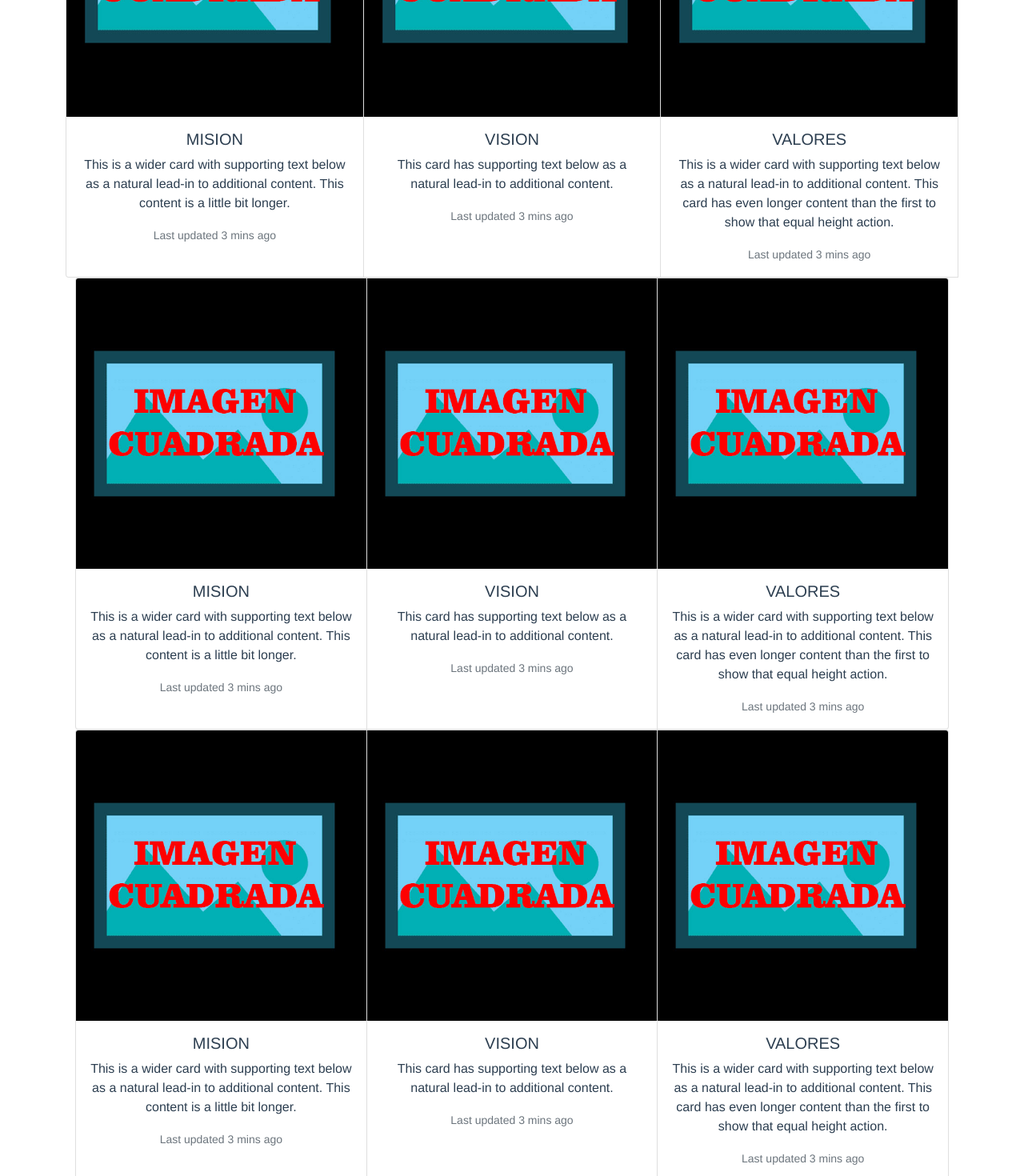
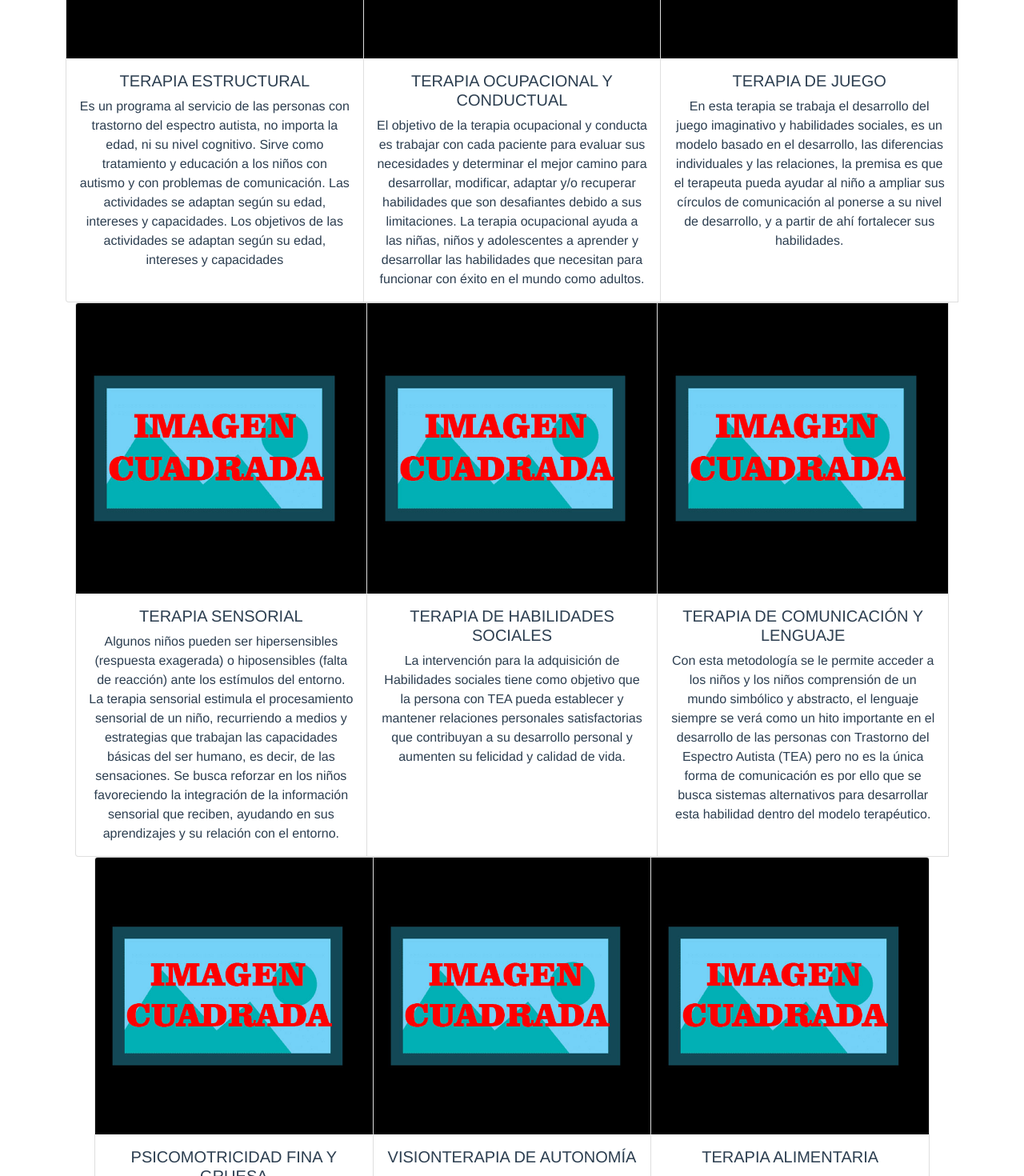
Before and after one commit to JulianARojasBernal/tinautismo, a Vue app: page /servicios in a window 1280 px wide. Shown: the part 1740-3210 px from the top of the page at 80% size. Built offline with nearby package versions, Linux system fonts and the light colour scheme.

Commit message:
Sprint 4 información

```diff
--- a/src/views/ConocenosView.vue
+++ b/src/views/ConocenosView.vue
@@ -8,7 +8,10 @@
           <img alt="Vue logo" src="../assets/maquetacionimgcuadrada.jpg">
         </div>
         <div class="col">
-          <p class="fs-2">"Sed ut perspiciatis unde omnis iste natus  error sit voluptatem accusantium doloremque laudantium, totam rem aperiam, eaque ipsa quae ab illo inventore veritatis et quasi architecto beatae vitae dicta sunt explicabo. Nemo enim ipsam voluptatem quia voluptas sit aspernatur aut odit aut fugit, sed quia consequuntur magni dolores eos qui ratione voluptatem sequi nesciunt. Neque porro quisquam est, qui dolorem ipsum quia dolor sit amet, consectetur, adipisci velit, sed quia non numquam eius modi tempora incidunt ut labore et dolore magnam aliquam quaerat voluptatem.
+          <p class="fs-3">
+            Nuestro movimiento inició en el año 2011 con la misión de transformar la vida de nuestro hijos y otros niños y adolescentes dentro del trastorno del espectro autista, teniendo un mismo enfoque en ayudar de la mejor manera posible y con una atención de calidad dentro de un programa integral, con metodologías únicas en su especie para tratar este padecimiento.
+
+            Finalmente el 30 de mayo del 2013 firmamos nuestros estatutos ante notario público y tres meses después fuimos reconocidos por la dependencia IJAS como una asociación sin fines de lucro y de asistencia social. Y así se cumplió nuestro sueño; el 6 de Noviembre 2013 abrimos el primer centro de Terapia Integral para Niños con Autismo ubicado en la calle Sierra Nevada #1551, Colonia Independencia, Guadalajara, Jalisco.
           </p>
         </div>
       </div>
@@ -16,7 +19,8 @@
       <br>
 
       <div class="col">
-        <p class="fs-2">"Sed ut perspiciatis unde omnis iste natus  error sit voluptatem accusantium doloremque laudantium, totam rem aperiam, eaque ipsa quae ab illo inventore veritatis et quasi architecto beatae vitae dicta sunt explicabo.
+        <p class="fs-3">
+          Somos una Asociación Civil que atiende a niños niñas y adolescentes con Trastorno del Espectro Autista (TEA), mediante terapias grupales e individuales, brindando así atención especializada. Apoya a los individuos para que estos puedan desarrollarse e integrarse en el medio social, familiar y escolar con el motivo de mejorar su calidad de vida.
         </p>
       </div>
     </div>
@@ -30,24 +34,27 @@
         <img src="../assets/maquetacionimgcuadrada.jpg" class="card-img-top" alt="...">
         <div class="card-body">
           <h5 class="card-title">MISION</h5>
-          <p class="card-text">This is a wider card with supporting text below as a natural lead-in to additional content. This content is a little bit longer.</p>
-          <p class="card-text"><small class="text-muted">Last updated 3 mins ago</small></p>
+          <p class="card-text">
+            Somos un centro de educación temprana que busca brindar un servicio de atención integral con calidad y calidez para niños y adolescentes con trastorno del espectro autista, de tal manera que puedan integrarse y desarrollarse lo más adecuadamente posible a su medio social, escolar y familiar. Siendo nuestro compromiso apoyar a las familias, así como concientizar y promover los derechos de las personas con autismo.
+          </p>
         </div>
       </div>
       <div class="card">
         <img src="../assets/maquetacionimgcuadrada.jpg" class="card-img-top" alt="...">
         <div class="card-body">
           <h5 class="card-title">VISION</h5>
-          <p class="card-text">This card has supporting text below as a natural lead-in to additional content.</p>
-          <p class="card-text"><small class="text-muted">Last updated 3 mins ago</small></p>
+          <p class="card-text">
+            Promover soluciones a niños, niñas y jóvenes con Trastorno del Espectro del Autismo, así como sus familias, hacerlas posibles a través de la concienciación, aceptación, promoción y apoyo de la sociedad hacia las personas con autismo. Avanzar e innovar en tratamientos terapéuticos para mejorar las afecciones relacionadas al diagnóstico. Ser un centro con calidad en sus servicios y personal con calidez humana. Posicionarnos como una institución de prestigio en Jalisco.
+          </p>
         </div>
       </div>
       <div class="card">
         <img src="../assets/maquetacionimgcuadrada.jpg" class="card-img-top" alt="...">
         <div class="card-body">
         <h5 class="card-title">VALORES</h5>
-        <p class="card-text">This is a wider card with supporting text below as a natural lead-in to additional content. This card has even longer content than the first to show that equal height action.</p>
-        <p class="card-text"><small class="text-muted">Last updated 3 mins ago</small></p>
+        <p class="card-text">
+          This is a wider card with supporting text below as a natural lead-in to additional content. This card has even longer content than the first to show that equal height action.
+        </p>
       </div>
     </div>
   </div>
--- a/src/views/InicioView.vue
+++ b/src/views/InicioView.vue
@@ -18,12 +18,14 @@
           <img alt="Vue logo" src="../assets/maquetacionimgcuadrada.jpg">
         </div>
         <div class="col">
-          <p class="fs-2">"Sed ut perspiciatis unde omnis iste natus  error sit voluptatem accusantium doloremque laudantium, totam rem aperiam, eaque ipsa quae ab illo inventore veritatis et quasi architecto beatae vitae dicta sunt explicabo. Nemo enim ipsam voluptatem quia voluptas sit aspernatur aut odit aut fugit, sed quia consequuntur magni dolores eos qui ratione voluptatem sequi nesciunt. Neque porro quisquam est, qui dolorem ipsum quia dolor sit amet, consectetur, adipisci velit, sed quia non numquam eius modi tempora incidunt ut labore et dolore magnam aliquam quaerat voluptatem.
+          <p class="fs-3">Somos una asociación civil que atiende a niños, niñas y adolescentes con Trastorno del Espectro Autista (TEA) mediante terapias grupales e individuales, brindando así atención especializada. <br>
+            Apoya a niños, niñas y jóvenes con autismo para que puedan integrarse al medio social, familiar y escolar con el objetivo de mejorar su calidad de vida.
           </p>
         </div>
       </div>
     </div>
-
+<br>
+<br>
     <div id="carouselExampleSlidesOnly" class="carousel slide" data-bs-ride="carousel">
       <div class="carousel-inner">
         <div class="carousel-item active">
--- a/src/views/ServiciosView.vue
+++ b/src/views/ServiciosView.vue
@@ -3,48 +3,91 @@
     <div class="row">
       <div class="row">
         <div class="home">
-          <img alt="Vue logo" src="../assets/maquetacionbanber.jpg">
-          <br>
-          <br>
-          <br>
+          <img alt="Vue logo" src="../assets/maquetacionbanber.jpg" />
+          <br />
+          <br />
+          <br />
         </div>
 
-        <h1> SERVICIOS </h1>
-        <h3> AMAMOS LO QUE HACEMOS </h3>
+        <h1>SERVICIOS</h1>
+        <h3>AMAMOS LO QUE HACEMOS</h3>
+        <br />
+        <br />
+        <br />
+        <br />
+        <h2>NUESTRAS METODOLOGÍAS</h2>
 
-        <p class="fs-2">"Sed ut perspiciatis unde omnis iste natus  error sit voluptatem accusantium doloremque laudantium, totam rem aperiam, eaque ipsa quae ab illo inventore veritatis et quasi architecto beatae vitae dicta sunt explicabo. Nemo enim ipsam voluptatem quia voluptas sit aspernatur aut odit aut fugit, sed quia consequuntur magni dolores eos qui ratione voluptatem sequi nesciunt. Neque porro quisquam est, qui dolorem ipsum quia dolor sit amet, consectetur, adipisci velit, sed quia non numquam eius modi tempora incidunt ut labore et dolore magnam aliquam quaerat voluptatem.
+        <p class="fs-3">
+          TERAPIA INTEGRAL PARA NIÑOS CON AUTISMO (T.I.N.A., A.C.) es una
+          asociación civil constituida desde hace 10 años, con la finalidad de
+          dar atención a niñas, niños y adolescentes (NNA), con Trastorno del
+          Espectro del Autismo (TEA) y Trastorno Generalizado del Desarrollo
+          (TGD), enfocada a brindar atención terapéutica multidisciplinaria para
+          mejorar su calidad de vida.
         </p>
-
       </div>
     </div>
-    <br>
-    <br>
+    <br />
+    <br />
 
-    <h1> Las terapias que ofrecemos son las siguientes </h1>
+    <h1>Las terapias que ofrecemos son las siguientes</h1>
 
     <div class="card-group">
       <div class="card">
-        <img src="../assets/maquetacionimgcuadrada.jpg" class="card-img-top" alt="...">
+        <img
+          src="../assets/maquetacionimgcuadrada.jpg"
+          class="card-img-top"
+          alt="..."
+        />
         <div class="card-body">
-          <h5 class="card-title">MISION</h5>
-          <p class="card-text">This is a wider card with supporting text below as a natural lead-in to additional content. This content is a little bit longer.</p>
-          <p class="card-text"><small class="text-muted">Last updated 3 mins ago</small></p>
+          <h5 class="card-title">TERAPIA ESTRUCTURAL</h5>
+          <p class="card-text">
+            Es un programa al servicio de las personas con trastorno del
+            espectro autista, no importa la edad, ni su nivel cognitivo. Sirve
+            como tratamiento y educación a los niños con autismo y con problemas
+            de comunicación. Las actividades se adaptan según su edad, intereses
+            y capacidades. Los objetivos de las actividades se adaptan según su
+            edad, intereses y capacidades
+          </p>
         </div>
       </div>
+
       <div class="card">
-        <img src="../assets/maquetacionimgcuadrada.jpg" class="card-img-top" alt="...">
+        <img
+          src="../assets/maquetacionimgcuadrada.jpg"
+          class="card-img-top"
+          alt="..."
+        />
         <div class="card-body">
-          <h5 class="card-title">VISION</h5>
-          <p class="card-text">This card has supporting text below as a natural lead-in to additional content.</p>
-          <p class="card-text"><small class="text-muted">Last updated 3 mins ago</small></p>
+          <h5 class="card-title">TERAPIA OCUPACIONAL Y CONDUCTUAL</h5>
+          <p class="card-text">
+            El objetivo de la terapia ocupacional y conducta es trabajar con
+            cada paciente para evaluar sus necesidades y determinar el mejor
+            camino para desarrollar, modificar, adaptar y/o recuperar
+            habilidades que son desafiantes debido a sus limitaciones. La
+            terapia ocupacional ayuda a las niñas, niños y adolescentes a
+            aprender y desarrollar las habilidades que necesitan para funcionar
+            con éxito en el mundo como adultos.
+          </p>
         </div>
       </div>
+
       <div class="card">
-        <img src="../assets/maquetacionimgcuadrada.jpg" class="card-img-top" alt="...">
+        <img
+          src="../assets/maquetacionimgcuadrada.jpg"
+          class="card-img-top"
+          alt="..."
+        />
         <div class="card-body">
-        <h5 class="card-title">VALORES</h5>
-        <p class="card-text">This is a wider card with supporting text below as a natural lead-in to additional content. This card has even longer content than the first to show that equal height action.</p>
-        <p class="card-text"><small class="text-muted">Last updated 3 mins ago</small></p>
+          <h5 class="card-title">TERAPIA DE JUEGO</h5>
+          <p class="card-text">
+            En esta terapia se trabaja el desarrollo del juego imaginativo y
+            habilidades sociales, es un modelo basado en el desarrollo, las
+            diferencias individuales y las relaciones, la premisa es que el
+            terapeuta pueda ayudar al niño a ampliar sus círculos de
+            comunicación al ponerse a su nivel de desarrollo, y a partir de ahí
+            fortalecer sus habilidades.
+          </p>
         </div>
       </div>
 
@@ -52,30 +95,61 @@
         <div class="row">
           <div class="card-group">
             <div class="card">
-        <img src="../assets/maquetacionimgcuadrada.jpg" class="card-img-top" alt="...">
+              <img
+                src="../assets/maquetacionimgcuadrada.jpg"
+                class="card-img-top"
+                alt="..."
+              />
               <div class="card-body">
-          <h5 class="card-title">MISION</h5>
-          <p class="card-text">This is a wider card with supporting text below as a natural lead-in to additional content. This content is a little bit longer.</p>
-          <p class="card-text"><small class="text-muted">Last updated 3 mins ago</small></p>
+                <h5 class="card-title">TERAPIA SENSORIAL</h5>
+                <p class="card-text">
+                  Algunos niños pueden ser hipersensibles (respuesta exagerada)
+                  o hiposensibles (falta de reacción) ante los estímulos del
+                  entorno. La terapia sensorial estimula el procesamiento
+                  sensorial de un niño, recurriendo a medios y estrategias que
+                  trabajan las capacidades básicas del ser humano, es decir, de
+                  las sensaciones. Se busca reforzar en los niños favoreciendo
+                  la integración de la información sensorial que reciben,
+                  ayudando en sus aprendizajes y su relación con el entorno.
+                </p>
               </div>
             </div>
+
             <div class="card">
-        <img src="../assets/maquetacionimgcuadrada.jpg" class="card-img-top" alt="...">
+              <img
+                src="../assets/maquetacionimgcuadrada.jpg"
+                class="card-img-top"
+                alt="..."
+              />
               <div class="card-body">
-          <h5 class="card-title">VISION</h5>
-          <p class="card-text">This card has supporting text below as a natural lead-in to additional content.</p>
-          <p class="card-text"><small class="text-muted">Last updated 3 mins ago</small></p>
+                <h5 class="card-title">TERAPIA DE HABILIDADES SOCIALES</h5>
+                <p class="card-text">
+                  La intervención para la adquisición de Habilidades sociales
+                  tiene como objetivo que la persona con TEA pueda establecer y
+                  mantener relaciones personales satisfactorias que contribuyan
+                  a su desarrollo personal y aumenten su felicidad y calidad de
+                  vida.
+                </p>
               </div>
             </div>
+
             <div class="card">
-        <img src="../assets/maquetacionimgcuadrada.jpg" class="card-img-top" alt="...">
+              <img
+                src="../assets/maquetacionimgcuadrada.jpg"
+                class="card-img-top"
+                alt="..."
+              />
               <div class="card-body">
-        <h5 class="card-title">VALORES</h5>
-        <p class="card-text">This is a wider card with supporting text below as a natural lead-in to additional content. This card has even longer content than the first to show that equal height action.</p>
-        <p class="card-text"><small class="text-muted">Last updated 3 mins ago</small></p>
-      </div>
-    </div>
-      </div>
+                <h5 class="card-title">TERAPIA DE COMUNICACIÓN Y LENGUAJE</h5>
+                <p class="card-text">
+                  Con esta metodología se le permite acceder a los niños y los
+                  niños comprensión de un mundo simbólico y abstracto, el
+                  lenguaje siempre se verá como un hito importante en el
+                  desarrollo de las personas con Trastorno del Espectro Autista
+                  (TEA) pero no es la única forma de comunicación es por ello
+                  que se busca sistemas alternativos para desarrollar esta
+                  habilidad dentro del modelo terapéutico.
+                </p>
               </div>
             </div>
 
@@ -83,27 +157,73 @@
               <div class="row">
                 <div class="card-group">
                   <div class="card">
-        <img src="../assets/maquetacionimgcuadrada.jpg" class="card-img-top" alt="...">
+                    <img
+                      src="../assets/maquetacionimgcuadrada.jpg"
+                      class="card-img-top"
+                      alt="..."
+                    />
                     <div class="card-body">
-          <h5 class="card-title">MISION</h5>
-          <p class="card-text">This is a wider card with supporting text below as a natural lead-in to additional content. This content is a little bit longer.</p>
-          <p class="card-text"><small class="text-muted">Last updated 3 mins ago</small></p>
+                      <h5 class="card-title">PSICOMOTRICIDAD FINA Y GRUESA</h5>
+                      <p class="card-text">
+                        Cuando hablamos de psicomotricidad nos referimos a las
+                        destrezas o habilidades que muestra el niño con TEA a la
+                        hora de controlar sus movimientos corporales cuando
+                        interactúa con su entorno, contamos con un aula de
+                        psicomotricidad y no solo con el fin de sustituir al
+                        patio de recreo sino que en esta sala se abordan a
+                        través de juegos los aprendizajes de esquema corporal,
+                        ejercicios de equilibrio, comunicación gestual y física
+                        entre otros.
+                      </p>
+                      <p class="card-text">
+                        <small class="text-muted"
+                          >Last updated 3 mins ago</small
+                        >
+                      </p>
                     </div>
                   </div>
+
                   <div class="card">
-        <img src="../assets/maquetacionimgcuadrada.jpg" class="card-img-top" alt="...">
+                    <img
+                      src="../assets/maquetacionimgcuadrada.jpg"
+                      class="card-img-top"
+                      alt="..."
+                    />
                     <div class="card-body">
-          <h5 class="card-title">VISION</h5>
-          <p class="card-text">This card has supporting text below as a natural lead-in to additional content.</p>
-          <p class="card-text"><small class="text-muted">Last updated 3 mins ago</small></p>
+                      <h5 class="card-title">VISIONTERAPIA DE AUTONOMÍA</h5>
+                      <p class="card-text">
+                        El desarrollo de la autonomía personal en personas con
+                        TEA es uno de los objetivos prioritarios de nuestras
+                        metodologías mediante la adquisición de habilidades de
+                        autonomía que sean capaces de realizar tareas y
+                        actividades propias de su edad en su entorno
+                        sociocultural. La autonomía personal son comportamientos
+                        de la vida cotidiana indispensables para que se
+                        desarrolle personalmente y socialmente de una forma
+                        adecuada.
+                      </p>
                     </div>
                   </div>
+
                   <div class="card">
-        <img src="../assets/maquetacionimgcuadrada.jpg" class="card-img-top" alt="...">
+                    <img
+                      src="../assets/maquetacionimgcuadrada.jpg"
+                      class="card-img-top"
+                      alt="..."
+                    />
                     <div class="card-body">
-        <h5 class="card-title">VALORES</h5>
-        <p class="card-text">This is a wider card with supporting text below as a natural lead-in to additional content. This card has even longer content than the first to show that equal height action.</p>
-        <p class="card-text"><small class="text-muted">Last updated 3 mins ago</small></p>
+                      <h5 class="card-title">TERAPIA ALIMENTARIA</h5>
+                      <p class="card-text">
+                        Las personas con Trastorno del Espectro del Autismo
+                        (TEA) suelen mostrar dificultad con la alimentación,
+                        porque suelen ser niños son muy selectivos. Está dentro
+                        de su personalidad. Estos niños son muy sensibles a
+                        nivel auditivo y olfativo, lo que también le afecta al
+                        sentido del gusto. Esto les puede provocar problemas de
+                        carácter alimentario, es por ellos que dentro de
+                        nuestras terapias de intervención esta forma parte de
+                        nuestro catálogo de intervención de mayor relevancia.
+                      </p>
                     </div>
                   </div>
                 </div>
@@ -111,10 +231,15 @@
             </div>
           </div>
         </div>
-<br><br>
+      </div>
+    </div>
+  </div>
+
+  <br />
+  <br />
   <div class="titulo">
-      <h1> TERAPIA EN LÍNEA </h1>
-      <h2> EL ROL DE LA FAMILIA EN EL AUTISMO </h2>
+    <h1>TERAPIA EN LÍNEA</h1>
+    <h2>EL ROL DE LA FAMILIA EN EL AUTISMO</h2>
   </div>
 
   <BR></BR>
@@ -123,29 +248,44 @@
   <div class="container text-center">
     <div class="row">
       <div class="col">
-          <img alt="Vue logo" src="../assets/maquetacionimgcuadrada.jpg">
+        <img alt="Vue logo" src="../assets/maquetacionimgcuadrada.jpg" />
       </div>
       <div class="col">
-          <p class="fs-2">"Sed ut perspiciatis unde omnis iste natus  error sit voluptatem accusantium doloremque laudantium, totam rem aperiam, eaque ipsa quae ab illo inventore veritatis et quasi architecto beatae vitae dicta sunt explicabo. Nemo enim ipsam voluptatem quia voluptas sit aspernatur aut odit aut fugit, sed quia consequuntur magni dolores eos qui ratione voluptatem sequi nesciunt. Neque porro quisquam est, qui dolorem ipsum quia dolor sit amet, consectetur, adipisci velit, sed quia non numquam eius modi tempora incidunt ut labore et dolore magnam aliquam quaerat voluptatem.
+        <p class="fs-2">
+          Es una alternativa para implementar o continuar el proceso de
+          enseñanza,permite estar en contacto con las familias de *NNA y J con
+          TEA, para introducir un programa de trabajo a distancia, orientando a
+          dar a conocer métodos de atención terapéuticos. Ante las medidas de
+          emergencia sanitaria; en la actualidad niños, niñas, adolescentes con
+          TEA, se quedaron sin terapia presencial, lo que significa una
+          problemática para su desarrollo cognitivo y autónomo.
         </p>
       </div>
     </div>
   </div>
 
-    <br>
-    <br>
+  <br />
+  <br />
 
   <div class="container text-center">
     <div class="row">
       <div class="col">
-          <p class="fs-2">"Sed ut perspiciatis unde omnis iste natus  error sit voluptatem accusantium doloremque laudantium, totam rem aperiam, eaque ipsa quae ab illo inventore veritatis et quasi architecto beatae vitae dicta sunt explicabo. Nemo enim ipsam voluptatem quia voluptas sit aspernatur aut odit aut fugit, sed quia consequuntur magni dolores eos qui ratione voluptatem sequi nesciunt. Neque porro quisquam est, qui dolorem ipsum quia dolor sit amet, consectetur, adipisci velit, sed quia non numquam eius modi tempora incidunt ut labore et dolore magnam aliquam quaerat voluptatem.
+        <p class="fs-2">
+          Técnicas para la implementación de terapia desde casa: <br />
+          ● Agenda ● estrategias visuales ● Estructura del espacio ● Métodos de
+          anticipación. ● Instrucciones de forma apropiada ● Comprensión de
+          comportamientos ● Herramientas para la comunicación ● Herramientas
+          para la exigencia de actividades.
         </p>
       </div>
       <div class="col">
-          <p class="fs-2">"Sed ut perspiciatis unde omnis iste natus  error sit voluptatem accusantium doloremque laudantium, totam rem aperiam, eaque ipsa quae ab illo inventore veritatis et quasi architecto beatae vitae dicta sunt explicabo. Nemo enim ipsam voluptatem quia voluptas sit aspernatur aut odit aut fugit, sed quia consequuntur magni dolores eos qui ratione voluptatem sequi nesciunt. Neque porro quisquam est, qui dolorem ipsum quia dolor sit amet, consectetur, adipisci velit, sed quia non numquam eius modi tempora incidunt ut labore et dolore magnam aliquam quaerat voluptatem.
+        <p class="fs-2">
+          Tipos de terapia que se pueden llevar a cabo desde casa: <br />
+          ● Sensorial ● atención conjunta ● comunicación y lenguaje ● Autonomía
+          y autocuidados ● habilidades académicas ● Psicomotricidad ● Conductual
+          ● Juego
         </p>
       </div>
     </div>
   </div>
-
 </template>
```
Also changed, not shown: src/views/AutismoView.vue (+43 -15 lines), src/views/CitasyAdmicionesView.vue (+64 -22 lines). Lines whose indentation alone changed are shown as unchanged.
